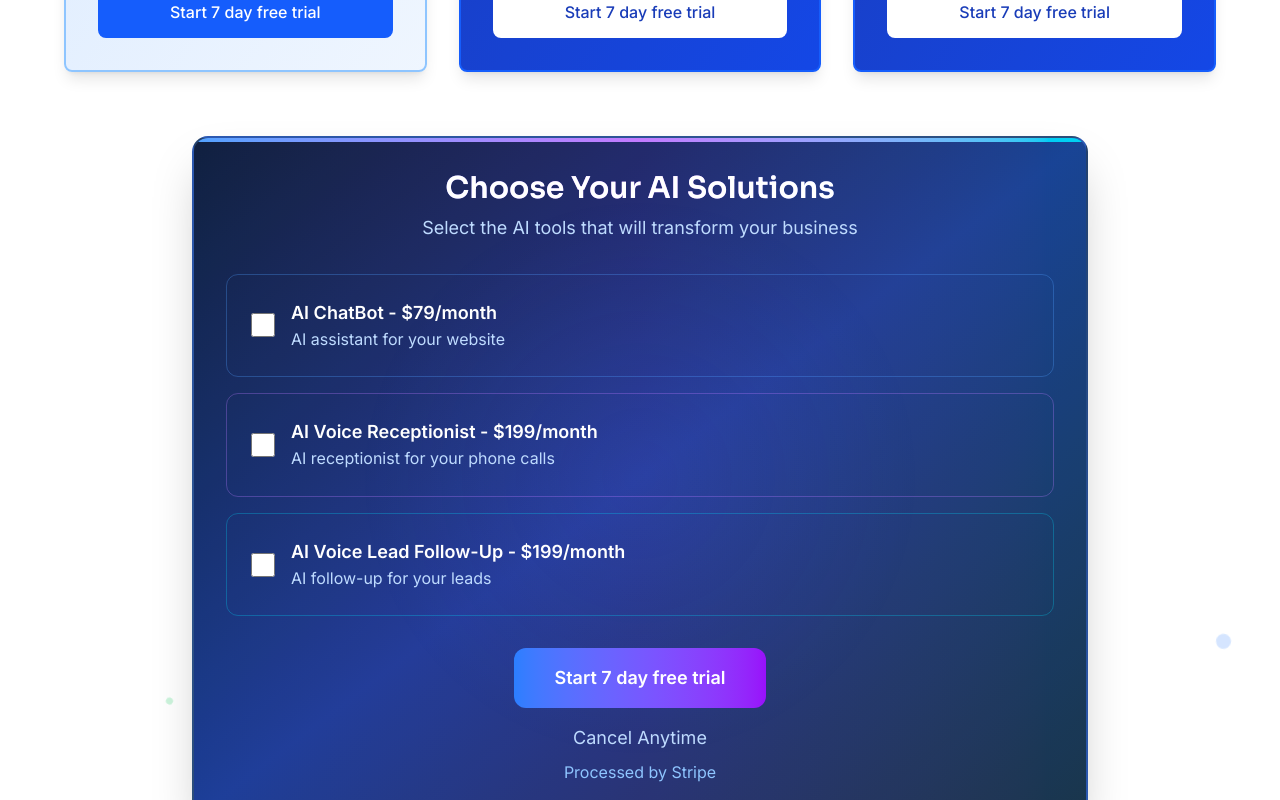
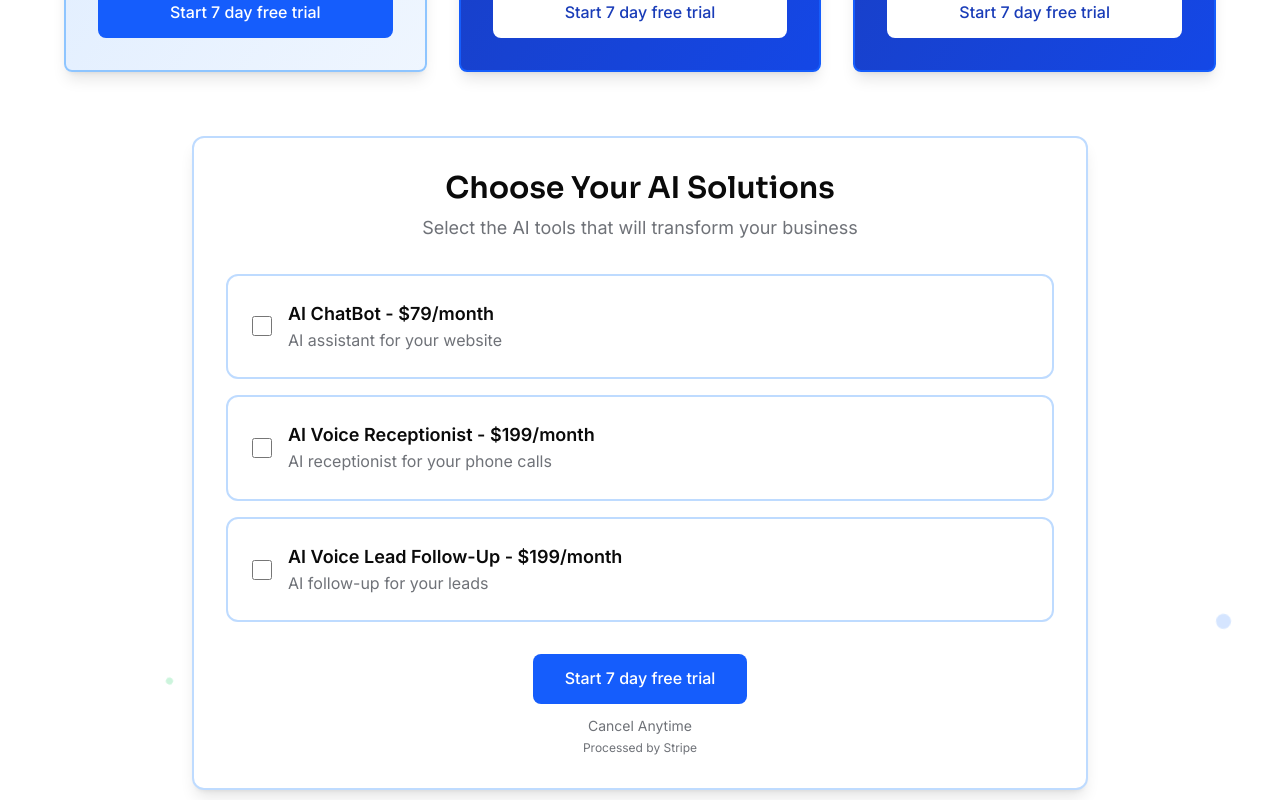
Before and after one commit to cabecaturbo/netiawebsite, a Next.js app: page /pricing in a window 1280 px wide. Shown: the part 800-1600 px from the top of the page. Built offline with nearby package versions, Linux system fonts and the light colour scheme.

Commit message:
Refine pricing page design to match brand palette - Removed glossy effects and dark themes - Updated to clean white background with blue color scheme - Maintained auto-scroll functionality - Enhanced with subtle hover effects and professional styling

```diff
--- a/app/pricing/page.tsx
+++ b/app/pricing/page.tsx
@@ -197,57 +197,52 @@ export default function Pricing() {
 
           {/* Selection Flow */}
           <div className="mt-16 max-w-4xl mx-auto">
-            <div id="ai-selection-box" className="relative bg-gradient-to-br from-slate-900 via-blue-900 to-slate-800 border-2 border-blue-400/30 rounded-2xl p-8 shadow-2xl backdrop-blur-sm overflow-hidden">
-              {/* Futuristic background effects */}
-              <div className="absolute inset-0 bg-gradient-to-r from-blue-500/10 via-purple-500/10 to-cyan-500/10 animate-pulse"></div>
-              <div className="absolute top-0 left-0 w-full h-1 bg-gradient-to-r from-blue-400 via-purple-400 to-cyan-400"></div>
-              <div className="absolute inset-0 bg-[radial-gradient(circle_at_50%_50%,rgba(59,130,246,0.1),transparent_50%)]"></div>
-
+            <div id="ai-selection-box" className="relative bg-white border-2 border-blue-200 rounded-xl p-8 shadow-lg hover:shadow-xl transition-shadow duration-300">
               <div className="relative z-10">
-                <h3 className="font-display text-3xl font-bold text-white mb-2 text-center bg-gradient-to-r from-blue-400 via-purple-400 to-cyan-400 bg-clip-text text-transparent">
+                <h3 className="font-display text-3xl font-bold text-fg mb-2 text-center">
                   Choose Your AI Solutions
                 </h3>
-                <p className="text-blue-200 text-center mb-8 text-lg">Select the AI tools that will transform your business</p>
+                <p className="text-muted text-center mb-8 text-lg">Select the AI tools that will transform your business</p>
                 <div className="space-y-4">
-                  <label className="flex items-center p-6 border border-blue-400/30 rounded-xl hover:bg-blue-500/10 cursor-pointer transition-all duration-300 hover:border-blue-400/60 hover:shadow-lg hover:shadow-blue-500/20 group">
-                    <input type="checkbox" className="w-6 h-6 text-blue-400 border-blue-400/50 rounded focus:ring-blue-400 focus:ring-2 bg-slate-800/50" />
+                  <label className="flex items-center p-6 border-2 border-blue-200 rounded-xl hover:bg-blue-50 cursor-pointer transition-all duration-300 hover:border-blue-300 hover:shadow-md group">
+                    <input type="checkbox" className="w-5 h-5 text-blue-600 border-gray-300 rounded focus:ring-blue-500 focus:ring-2" />
                     <div className="ml-4 flex-1">
-                      <div className="font-semibold text-white text-lg group-hover:text-blue-300 transition-colors">AI ChatBot - $79/month</div>
-                      <div className="text-blue-200">AI assistant for your website</div>
+                      <div className="font-semibold text-fg text-lg group-hover:text-blue-700 transition-colors">AI ChatBot - $79/month</div>
+                      <div className="text-muted">AI assistant for your website</div>
                     </div>
-                    <div className="w-3 h-3 bg-blue-400 rounded-full opacity-0 group-hover:opacity-100 transition-opacity"></div>
+                    <div className="w-2 h-2 bg-blue-600 rounded-full opacity-0 group-hover:opacity-100 transition-opacity"></div>
                   </label>
 
-                  <label className="flex items-center p-6 border border-purple-400/30 rounded-xl hover:bg-purple-500/10 cursor-pointer transition-all duration-300 hover:border-purple-400/60 hover:shadow-lg hover:shadow-purple-500/20 group">
-                    <input type="checkbox" className="w-6 h-6 text-purple-400 border-purple-400/50 rounded focus:ring-purple-400 focus:ring-2 bg-slate-800/50" />
+                  <label className="flex items-center p-6 border-2 border-blue-200 rounded-xl hover:bg-blue-50 cursor-pointer transition-all duration-300 hover:border-blue-300 hover:shadow-md group">
+                    <input type="checkbox" className="w-5 h-5 text-blue-600 border-gray-300 rounded focus:ring-blue-500 focus:ring-2" />
                     <div className="ml-4 flex-1">
-                      <div className="font-semibold text-white text-lg group-hover:text-purple-300 transition-colors">AI Voice Receptionist - $199/month</div>
-                      <div className="text-blue-200">AI receptionist for your phone calls</div>
+                      <div className="font-semibold text-fg text-lg group-hover:text-blue-700 transition-colors">AI Voice Receptionist - $199/month</div>
+                      <div className="text-muted">AI receptionist for your phone calls</div>
                     </div>
-                    <div className="w-3 h-3 bg-purple-400 rounded-full opacity-0 group-hover:opacity-100 transition-opacity"></div>
+                    <div className="w-2 h-2 bg-blue-600 rounded-full opacity-0 group-hover:opacity-100 transition-opacity"></div>
                   </label>
 
-                  <label className="flex items-center p-6 border border-cyan-400/30 rounded-xl hover:bg-cyan-500/10 cursor-pointer transition-all duration-300 hover:border-cyan-400/60 hover:shadow-lg hover:shadow-cyan-500/20 group">
-                    <input type="checkbox" className="w-6 h-6 text-cyan-400 border-cyan-400/50 rounded focus:ring-cyan-400 focus:ring-2 bg-slate-800/50" />
+                  <label className="flex items-center p-6 border-2 border-blue-200 rounded-xl hover:bg-blue-50 cursor-pointer transition-all duration-300 hover:border-blue-300 hover:shadow-md group">
+                    <input type="checkbox" className="w-5 h-5 text-blue-600 border-gray-300 rounded focus:ring-blue-500 focus:ring-2" />
                     <div className="ml-4 flex-1">
-                      <div className="font-semibold text-white text-lg group-hover:text-cyan-300 transition-colors">AI Voice Lead Follow-Up - $199/month</div>
-                      <div className="text-blue-200">AI follow-up for your leads</div>
+                      <div className="font-semibold text-fg text-lg group-hover:text-blue-700 transition-colors">AI Voice Lead Follow-Up - $199/month</div>
+                      <div className="text-muted">AI follow-up for your leads</div>
                     </div>
-                    <div className="w-3 h-3 bg-cyan-400 rounded-full opacity-0 group-hover:opacity-100 transition-opacity"></div>
+                    <div className="w-2 h-2 bg-blue-600 rounded-full opacity-0 group-hover:opacity-100 transition-opacity"></div>
                   </label>
                 </div>
 
                 <div className="mt-8 text-center">
                   <button
                     onClick={scrollToSelection}
-                    className="inline-block px-10 py-4 bg-gradient-to-r from-blue-500 to-purple-600 text-white rounded-xl font-semibold text-lg hover:from-blue-600 hover:to-purple-700 transition-all duration-300 hover:shadow-lg hover:shadow-blue-500/30 hover:scale-105 transform"
+                    className="inline-block px-8 py-3 bg-blue-600 text-white rounded-lg font-medium hover:bg-blue-700 transition-colors hover-lift btn-enhanced"
                   >
                     Start 7 day free trial
                   </button>
-                  <p className="text-blue-200 mt-4 text-lg">
+                  <p className="text-sm text-muted mt-3">
                     Cancel Anytime
                   </p>
-                  <p className="text-blue-300 mt-2">
+                  <p className="text-xs text-muted mt-1">
                     Processed by Stripe
                   </p>
                 </div>
```
